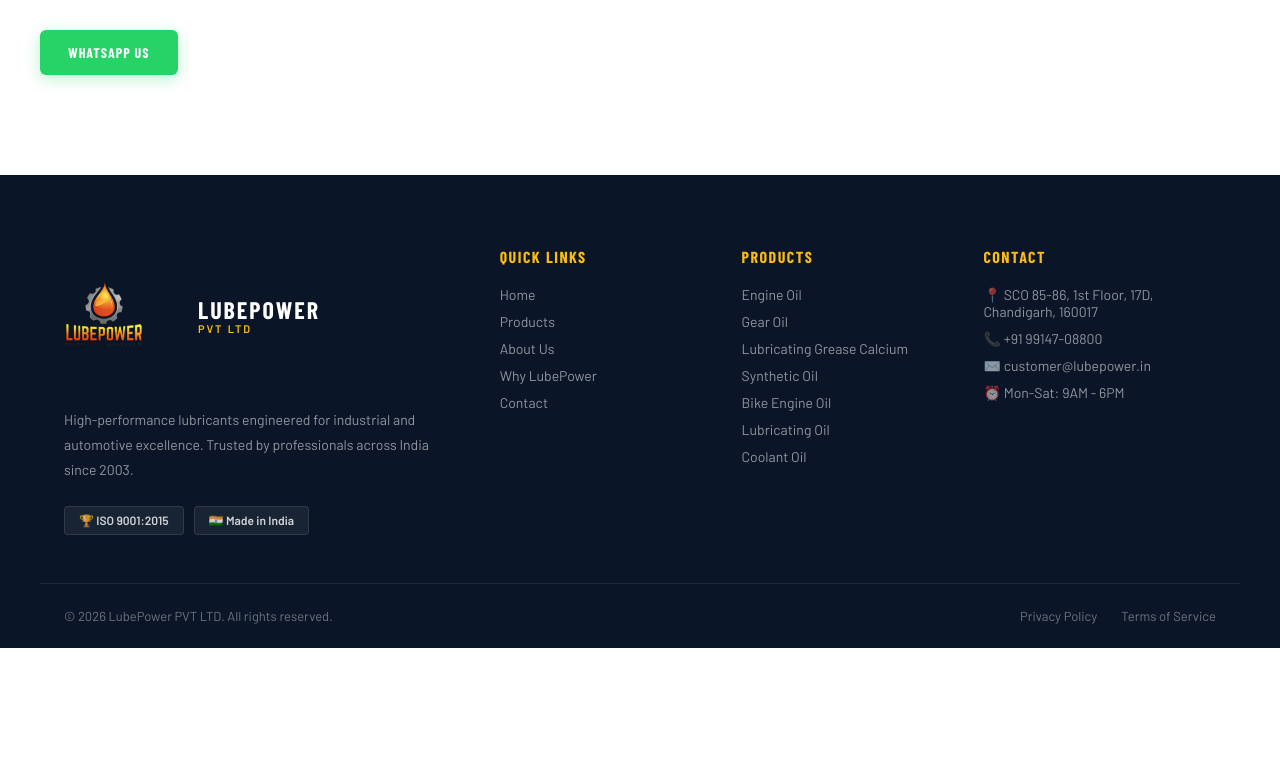
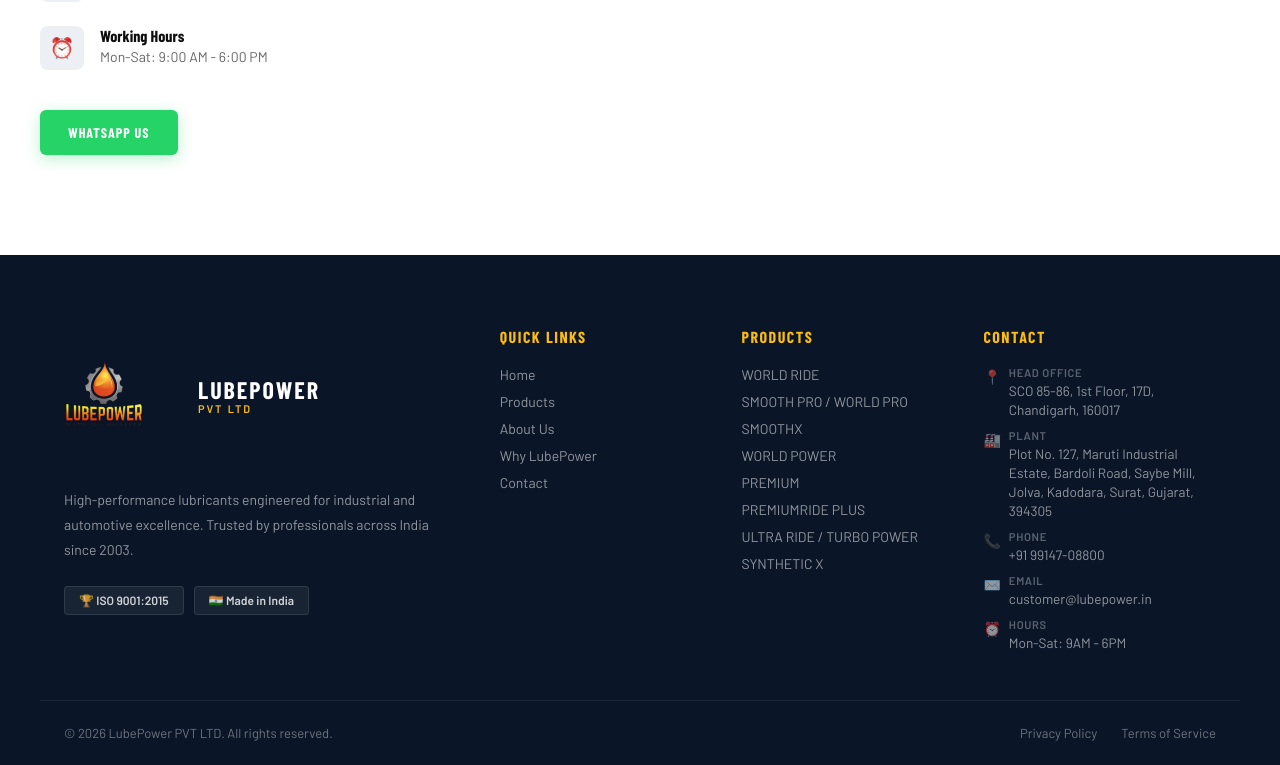
Before and after one commit to bhavyamahajann/Lubepower, a React (Vite) app: page / in a window 1280 px wide. Shown: the part 6754-7519 px from the top of the page. Before the commit the page ends 7402 px from the top, so only its background shows below. Built offline with nearby package versions, Linux system fonts and the light colour scheme; a web font is replaced by a local one.

Commit message:
plant address added

```diff
--- a/src/components/Contact.jsx
+++ b/src/components/Contact.jsx
@@ -3,24 +3,29 @@
 
 const contactInfo = [
   {
-    title: "Address",
+    title: "Head Office",
     value: "LubePower PVT LTD, SCO 85-86, 1st Floor, 17D, Chandigarh, 160017, India",
-    icon: "\uD83D\uDCCD",
+    icon: "🏢",
+  },
+  {
+    title: "Plant",
+    value: "Plot No. 127, Maruti Industrial Estate, Bardoli Road, Saybe Mill, Jolva, Kadodara, Surat, Gujarat, 394305",
+    icon: "🏭",
   },
   {
     title: "Phone",
     value: "+91 99147-08800",
-    icon: "\uD83D\uDCDE",
+    icon: "📞",
   },
   {
     title: "Email",
     value: "customer@lubepower.in",
-    icon: "\u2709\uFE0F",
+    icon: "✉️",
   },
   {
     title: "Working Hours",
     value: "Mon-Sat: 9:00 AM - 6:00 PM",
-    icon: "\u23F0",
+    icon: "⏰",
   },
 ];
 
--- a/src/components/Footer.css
+++ b/src/components/Footer.css
@@ -164,3 +164,39 @@
     text-align: center;
   }
 }
+
+/* ── Contact List ── */
+.footer__contact-list {
+  display: flex;
+  flex-direction: column;
+  gap: 10px;
+}
+
+.footer__contact-item {
+  display: flex;
+  align-items: flex-start;
+  gap: 8px;
+}
+
+.footer__contact-icon {
+  flex-shrink: 0;
+  margin-top: 2px;
+}
+
+.footer__contact-text {
+  display: flex;
+  flex-direction: column;
+  gap: 2px;
+}
+
+.footer__contact-label {
+  font-size: 0.7rem;
+  text-transform: uppercase;
+  letter-spacing: 0.06em;
+  opacity: 0.6;
+}
+
+.footer__contact-value {
+  font-size: 0.85rem;
+  line-height: 1.4;
+}
--- a/src/components/Footer.jsx
+++ b/src/components/Footer.jsx
@@ -8,10 +8,20 @@
 ];
 
 const contactItems = [
-  "📍 SCO 85-86, 1st Floor, 17D, Chandigarh, 160017",
-  "📞 +91 99147-08800",
-  "✉️ customer@lubepower.in",
-  "⏰ Mon-Sat: 9AM - 6PM",
+  {
+    icon: "📍",
+    label: "Head Office",
+    value: "SCO 85-86, 1st Floor, 17D, Chandigarh, 160017",
+  },
+  {
+    icon: "🏭",
+    label: "Plant",
+    value:
+      "Plot No. 127, Maruti Industrial Estate, Bardoli Road, Saybe Mill, Jolva, Kadodara, Surat, Gujarat, 394305",
+  },
+  { icon: "📞", label: "Phone", value: "+91 99147-08800" },
+  { icon: "✉️", label: "Email", value: "customer@lubepower.in" },
+  { icon: "⏰", label: "Hours", value: "Mon-Sat: 9AM - 6PM" },
 ];
 
 const scrollTo = (id) => {
@@ -31,12 +41,14 @@
             </div>
           </div>
           <p className="footer__tagline">
-            High-performance lubricants engineered for industrial and automotive excellence.
-            Trusted by professionals across India since 2003.
+            High-performance lubricants engineered for industrial and automotive
+            excellence. Trusted by professionals across India since 2003.
           </p>
           <div className="footer__badges">
             {badges.map((badge) => (
-              <span className="badge" key={badge}>{badge}</span>
+              <span className="badge" key={badge}>
+                {badge}
+              </span>
             ))}
           </div>
         </div>
@@ -44,32 +56,131 @@
         <div className="footer__links-group">
           <h4>Quick Links</h4>
           <ul>
-            <li><a onClick={() => scrollTo("home")} style={{cursor:"pointer"}}>Home</a></li>
-            <li><a onClick={() => scrollTo("products")} style={{cursor:"pointer"}}>Products</a></li>
-            <li><a onClick={() => scrollTo("about")} style={{cursor:"pointer"}}>About Us</a></li>
-            <li><a onClick={() => scrollTo("why-us")} style={{cursor:"pointer"}}>Why LubePower</a></li>
-            <li><a onClick={() => scrollTo("contact")} style={{cursor:"pointer"}}>Contact</a></li>
+            <li>
+              <a onClick={() => scrollTo("home")} style={{ cursor: "pointer" }}>
+                Home
+              </a>
+            </li>
+            <li>
+              <a
+                onClick={() => scrollTo("products")}
+                style={{ cursor: "pointer" }}
+              >
+                Products
+              </a>
+            </li>
+            <li>
+              <a
+                onClick={() => scrollTo("about")}
+                style={{ cursor: "pointer" }}
+              >
+                About Us
+              </a>
+            </li>
+            <li>
+              <a
+                onClick={() => scrollTo("why-us")}
+                style={{ cursor: "pointer" }}
+              >
+                Why LubePower
+              </a>
+            </li>
+            <li>
+              <a
+                onClick={() => scrollTo("contact")}
+                style={{ cursor: "pointer" }}
+              >
+                Contact
+              </a>
+            </li>
           </ul>
         </div>
 
         <div className="footer__links-group">
           <h4>Products</h4>
           <ul>
-            <li><a onClick={() => scrollTo("products")} style={{cursor:"pointer"}}>Engine Oil</a></li>
-            <li><a onClick={() => scrollTo("products")} style={{cursor:"pointer"}}>Gear Oil</a></li>
-            <li><a onClick={() => scrollTo("products")} style={{cursor:"pointer"}}>Lubricating Grease Calcium</a></li>
-            <li><a onClick={() => scrollTo("products")} style={{cursor:"pointer"}}>Synthetic Oil</a></li>
-            <li><a onClick={() => scrollTo("products")} style={{cursor:"pointer"}}>Bike Engine Oil</a></li>
-            <li><a onClick={() => scrollTo("products")} style={{cursor:"pointer"}}>Lubricating Oil</a></li>
-            <li><a onClick={() => scrollTo("products")} style={{cursor:"pointer"}}>Coolant Oil</a></li>
+            <li>
+              <a
+                onClick={() => scrollTo("products")}
+                style={{ cursor: "pointer" }}
+              >
+               WORLD RIDE
+              </a>
+            </li>
+            <li>
+              <a
+                onClick={() => scrollTo("products")}
+                style={{ cursor: "pointer" }}
+              >
+                SMOOTH PRO / WORLD PRO
+              </a>
+            </li>
+            <li>
+              <a
+                onClick={() => scrollTo("products")}
+                style={{ cursor: "pointer" }}
+              >
+               SMOOTHX
+              </a>
+            </li>
+
+            <li>
+              <a
+                onClick={() => scrollTo("products")}
+                style={{ cursor: "pointer" }}
+              >
+               WORLD POWER
+              </a>
+            </li>
+
+            <li>
+              <a
+                onClick={() => scrollTo("products")}
+                style={{ cursor: "pointer" }}
+              >
+                PREMIUM
+              </a>
+            </li>
+            <li>
+              <a
+                onClick={() => scrollTo("products")}
+                style={{ cursor: "pointer" }}
+              >
+                PREMIUMRIDE PLUS
+              </a>
+            </li>
+             <li>
+              <a
+                onClick={() => scrollTo("products")}
+                style={{ cursor: "pointer" }}
+              >
+               ULTRA RIDE / TURBO POWER
+              </a>
+            </li>
+             <li>
+              <a
+                onClick={() => scrollTo("products")}
+                style={{ cursor: "pointer" }}
+              >
+              SYNTHETIC X
+              </a>
+            </li>
           </ul>
         </div>
 
         <div className="footer__links-group">
           <h4>Contact</h4>
-          <ul>
+          <ul className="footer__contact-list">
             {contactItems.map((item) => (
-              <li key={item}>{item}</li>
+              <li key={item.label} className="footer__contact-item">
+                <span className="footer__contact-icon">{item.icon}</span>
+                <span className="footer__contact-text">
+                  <strong className="footer__contact-label">
+                    {item.label}
+                  </strong>
+                  <span className="footer__contact-value">{item.value}</span>
+                </span>
+              </li>
             ))}
           </ul>
         </div>
@@ -78,8 +189,12 @@
       <div className="footer__bottom">
         <span>&copy; 2026 LubePower PVT LTD. All rights reserved.</span>
         <div className="footer__bottom-links">
-          <a onClick={() => scrollTo("home")} style={{cursor:"pointer"}}>Privacy Policy</a>
-          <a onClick={() => scrollTo("home")} style={{cursor:"pointer"}}>Terms of Service</a>
+          <a onClick={() => scrollTo("home")} style={{ cursor: "pointer" }}>
+            Privacy Policy
+          </a>
+          <a onClick={() => scrollTo("home")} style={{ cursor: "pointer" }}>
+            Terms of Service
+          </a>
         </div>
       </div>
     </footer>
```
